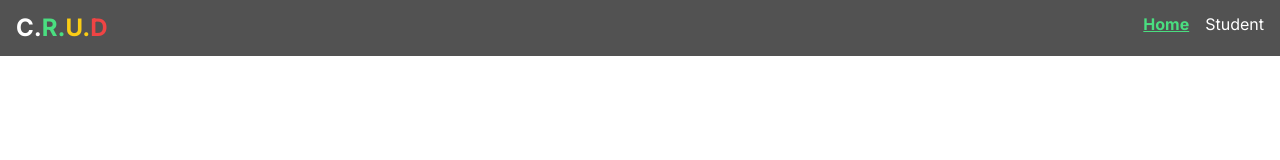
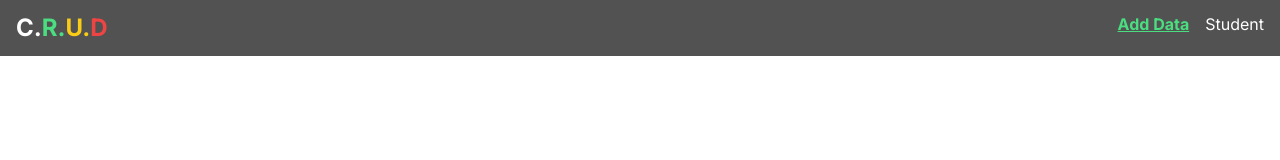
Before and after one commit to vikash0p/crud, a Next.js app: page / in a window 1280 px wide. Shown: the top 160 px of the page. Built offline with nearby package versions, Linux system fonts and the light colour scheme.

Commit message:
change url

```diff
--- a/app/(pages)/students/[id]/page.js
+++ b/app/(pages)/students/[id]/page.js
@@ -4,7 +4,7 @@ import React from 'react'
 const getTopicById = async (id) => {
     try {
 
-        const res = await fetch(`http://localhost:3000/api/student/${id}`, {
+        const res = await fetch(`https://crud-lac-nine.vercel.app/${id}`, {
             cache: 'no-store'
         })
 
--- a/app/(pages)/students/page.js
+++ b/app/(pages)/students/page.js
@@ -3,7 +3,7 @@ import React from 'react'
 import { Suspense } from 'react'
 const Student = async () => {
 
-    const res = await fetch('http://localhost:3000/api/student', { cache: 'no-store' });
+    const res = await fetch('https://crud-lac-nine.vercel.app', { cache: 'no-store' });
     const student = await res.json();
     // console.log(student);
 
--- a/components/resuableCompoents/Navbar.js
+++ b/components/resuableCompoents/Navbar.js
@@ -5,7 +5,7 @@ import { usePathname } from 'next/navigation'
 const link = [
     {
         id: 1,
-        name: 'Home',
+        name: 'Add Data',
         href:"/"
     },
     {
--- a/components/studentComponets/RemoveButton.js
+++ b/components/studentComponets/RemoveButton.js
@@ -7,7 +7,7 @@ const RemoveButton = ({ id }) => {
 
     const deleteHandler = async () => {
 
-       const res=   await fetch(`http://localhost:3000/api/student?id=${id}`, {
+        const res = await fetch(`https://crud-lac-nine.vercel.app?id=${id}`, {
             method: "DELETE"
        });
 
```
